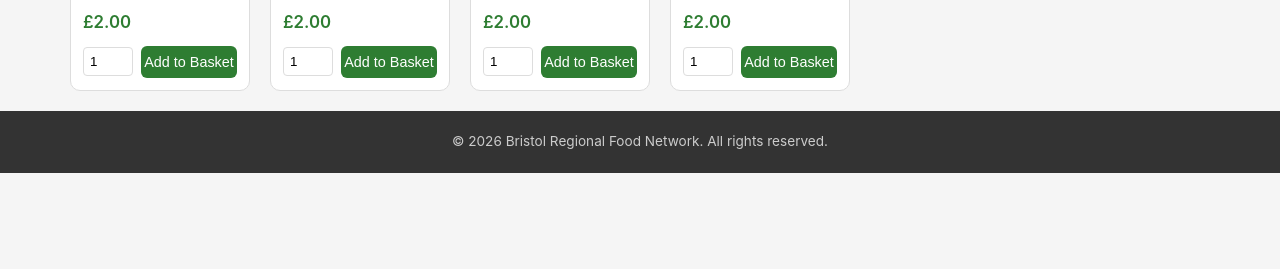
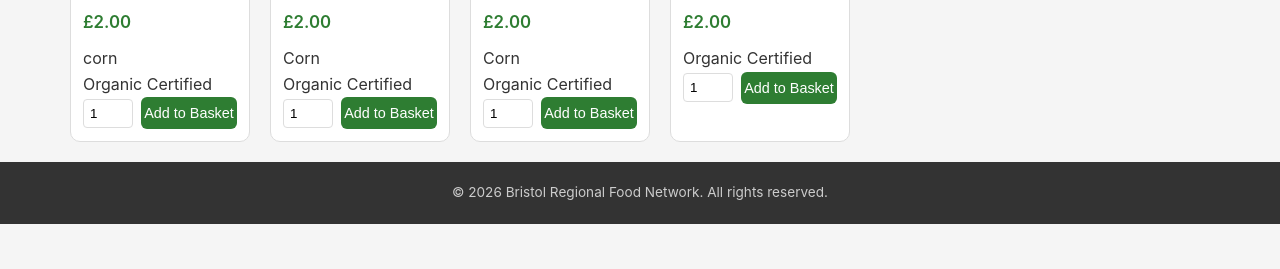
Before and after one commit to me0wtherine/DaESD-Group-Project, a Django app: page /shop/ in a window 1280 px wide. Shown: the part 531-800 px from the top of the page. Run offline with Django 5.2, Linux system fonts and the light colour scheme; data comes from the database, SQL or seed files in the repository.

Commit message:
display organic+allergens on shop

```diff
--- a/BRFoodNetwork/home/templates/home/shop.html
+++ b/BRFoodNetwork/home/templates/home/shop.html
@@ -43,6 +43,12 @@
                         <h3>{{ item.name }}</h3>
                         <p class="product-farm">{{ item.farm }} &middot; {{ item.distance }} miles</p>
                         <p class="product-price">&pound;{{ item.price }}</p>
+                        {% if item.allergens %}
+                            <p class="product-allergens">{{item.allergens}}</p>
+                        {% endif %}
+                        {% if item.is_organic %}
+                            <p class="product-organic-certification">Organic Certified</p>
+                        {% endif %}
                         <form method="POST" action="{% url 'cart:add' item.id %}" style="display: flex; gap: 8px; align-items: center;">
                             {% csrf_token %}
                             <input type="number" name="quantity" value="1" min="1" style="width: 50px; padding: 6px; border: 1px solid #ddd; border-radius: 4px;">
--- a/BRFoodNetwork/home/views.py
+++ b/BRFoodNetwork/home/views.py
@@ -70,6 +70,8 @@ def shop(request):
             'price': str(product.price),
             'category': product.category,
             'image': product.image.url if product.image else None,
+            'is_organic': product.is_organic if "Organic Certified" else None,
+            'allergens': product.allergens,
         }
         for product in products
     ]
```
